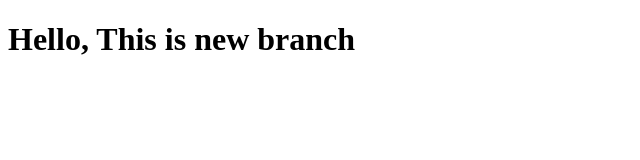
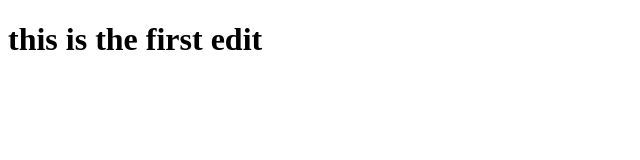
Before and after one commit to em193746/First_project, a plain HTML site: page index.html in a window 1280 px wide. Shown: the whole page, without its empty margins (0-640 px from the left). Drawn offline with Linux system fonts and the light colour scheme.

Commit message:
This is first edit

```diff
--- a/index.html
+++ b/index.html
@@ -7,7 +7,7 @@
 </head>
 <body>
 
-      <h1>Hello, This is new branch </h1>
+      <h1>this is the first edit </h1>
     <script src='app.js'></script>
 </body>
 </html>
```
